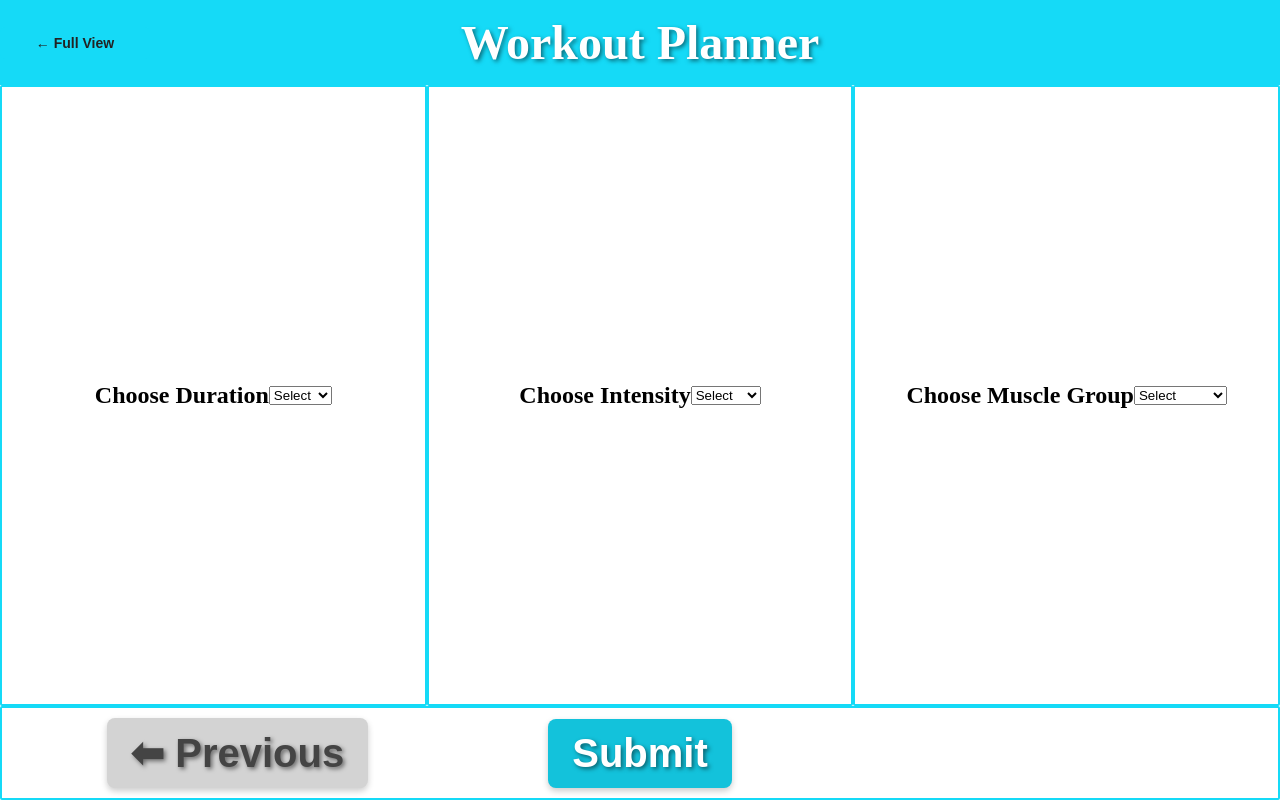
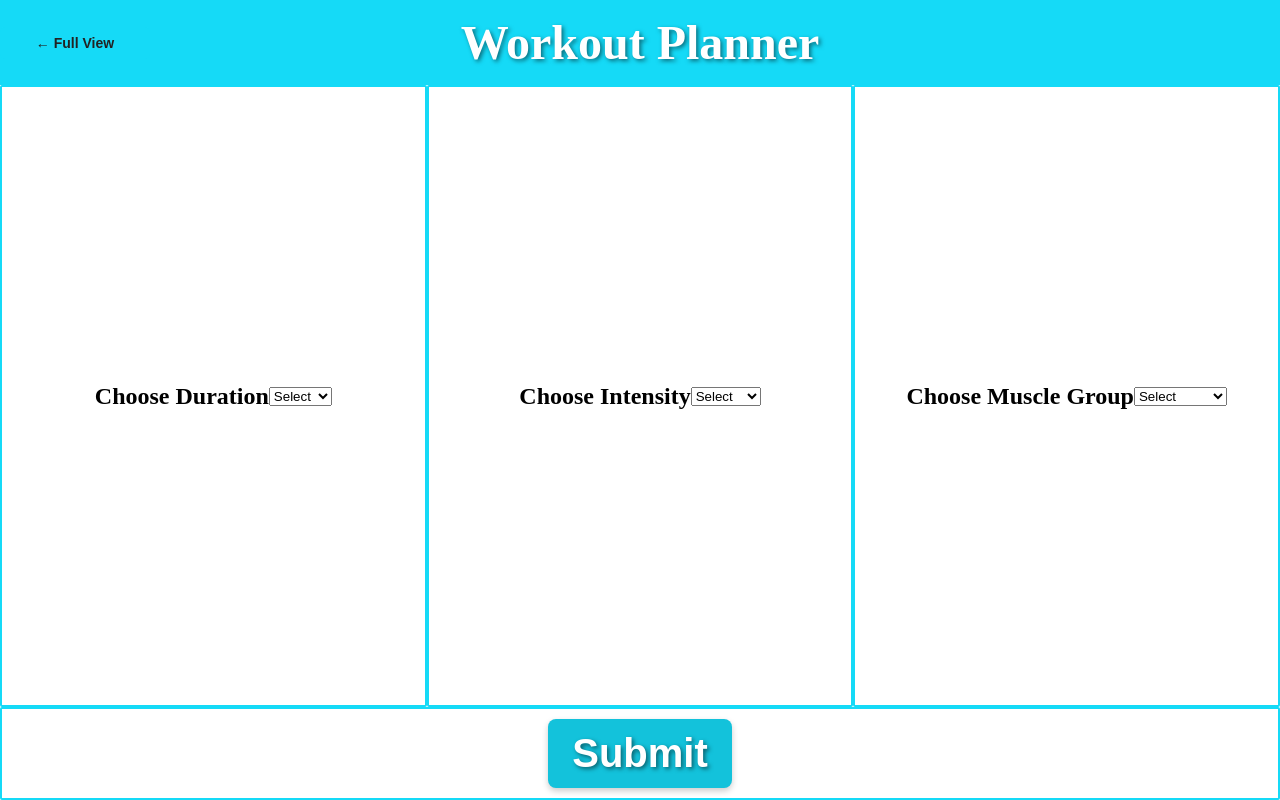
Before and after one commit to NikoKola1/workout-recommender, a React (Vite) app: page /simpleview in a window 1280 px wide. Built offline with nearby package versions, Linux system fonts and the light colour scheme.

Commit message:
fix navigation button logic

```diff
--- a/src/components/Footer.jsx
+++ b/src/components/Footer.jsx
@@ -3,12 +3,12 @@ const Footer = ({ onNext, onSubmit, onPrev, isFirstStep, isLastStep, onBackToSta
         <div style={styles.footer}>
             {/* Left Section (Back OR Previous) */}
             <div style={styles.sideContainer}>
-                {!isFirstStep && (
+                {((!isFirstStep && showNav) || isLastStep ) && (
                     <button
                         style={{ ...styles.button, ...styles.secondaryButton}}
                         onClick={isLastStep ? onBackToStart : onPrev}
                     >
-                        ⬅ {isLastStep ? "Back" : "Previous"}
+                        {isLastStep ? "Back" : "Previous"}
                     </button>
                 )}
             </div>
@@ -20,7 +20,7 @@ const Footer = ({ onNext, onSubmit, onPrev, isFirstStep, isLastStep, onBackToSta
                         style={{ ...styles.button, ...styles.primaryButton }}
                         onClick={showNav ? onNext : onSubmit}
                     >
-                        {showNav ? "Next ➡" : "Submit"}
+                        {showNav ? "Next" : "Submit"}
                     </button>
                 ) : null }
                 {/* it's possible to add randomizing button here for the results if it should be included in the footer if wanted */}
@@ -65,10 +65,12 @@ const styles = {
     },
     button: {
         padding: "12px 24px",
+        minHeight: "42",
         fontSize: "40px",
         fontWeight: "bold",
         border: "none",
         borderRadius: "8px",
+        height:"100%",
         cursor: "pointer",
         transition: "background 0.3s, transform 0.1s",
         textShadow: "2px 2px 4px rgba(0, 0, 0, 0.5)",
```
